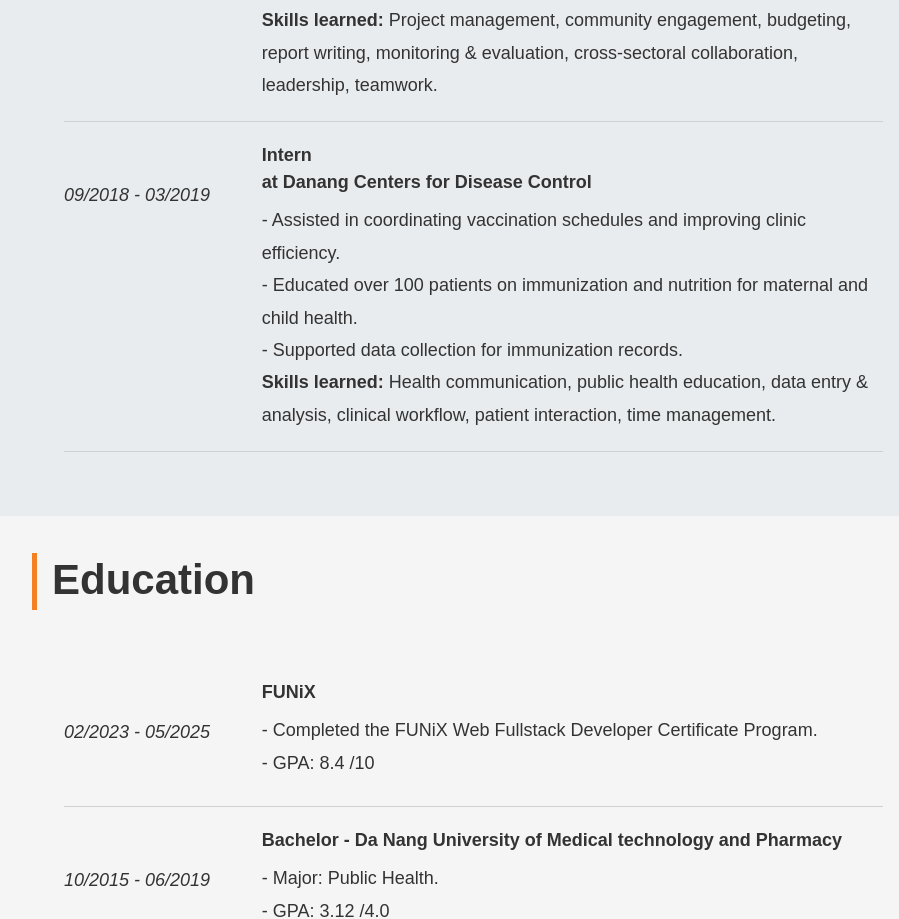
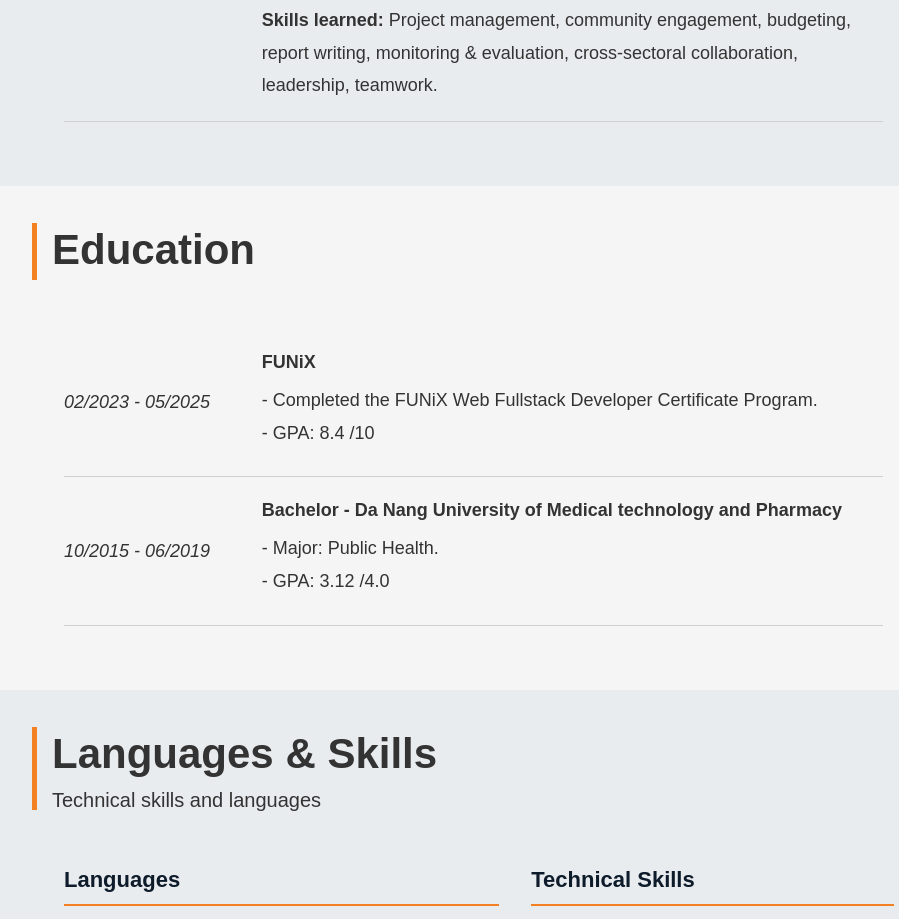
Before and after one commit to npbviet/MyProfile, a React (Vite) app: page / in a window 1280 px wide. Shown: the part 1910-2829 px from the top of the page, without its empty margins (322-1221 px from the left). Built offline with nearby package versions, Linux system fonts and the light colour scheme.

Commit message:
Feat: update experience

```diff
--- a/src/features/MainContent/Experience.jsx
+++ b/src/features/MainContent/Experience.jsx
@@ -92,7 +92,7 @@ const Experience = () => {
           </div>
         </div>
 
-        <div className={styles.workItem}>
+        {/* <div className={styles.workItem}>
           <div className={styles.timeLine}>
             <h5>09/2018 - 03/2019</h5>
           </div>
@@ -117,7 +117,7 @@ const Experience = () => {
               </h5>
             </div>
           </div>
-        </div>
+        </div> */}
       </div>
     </div>
   );
```
